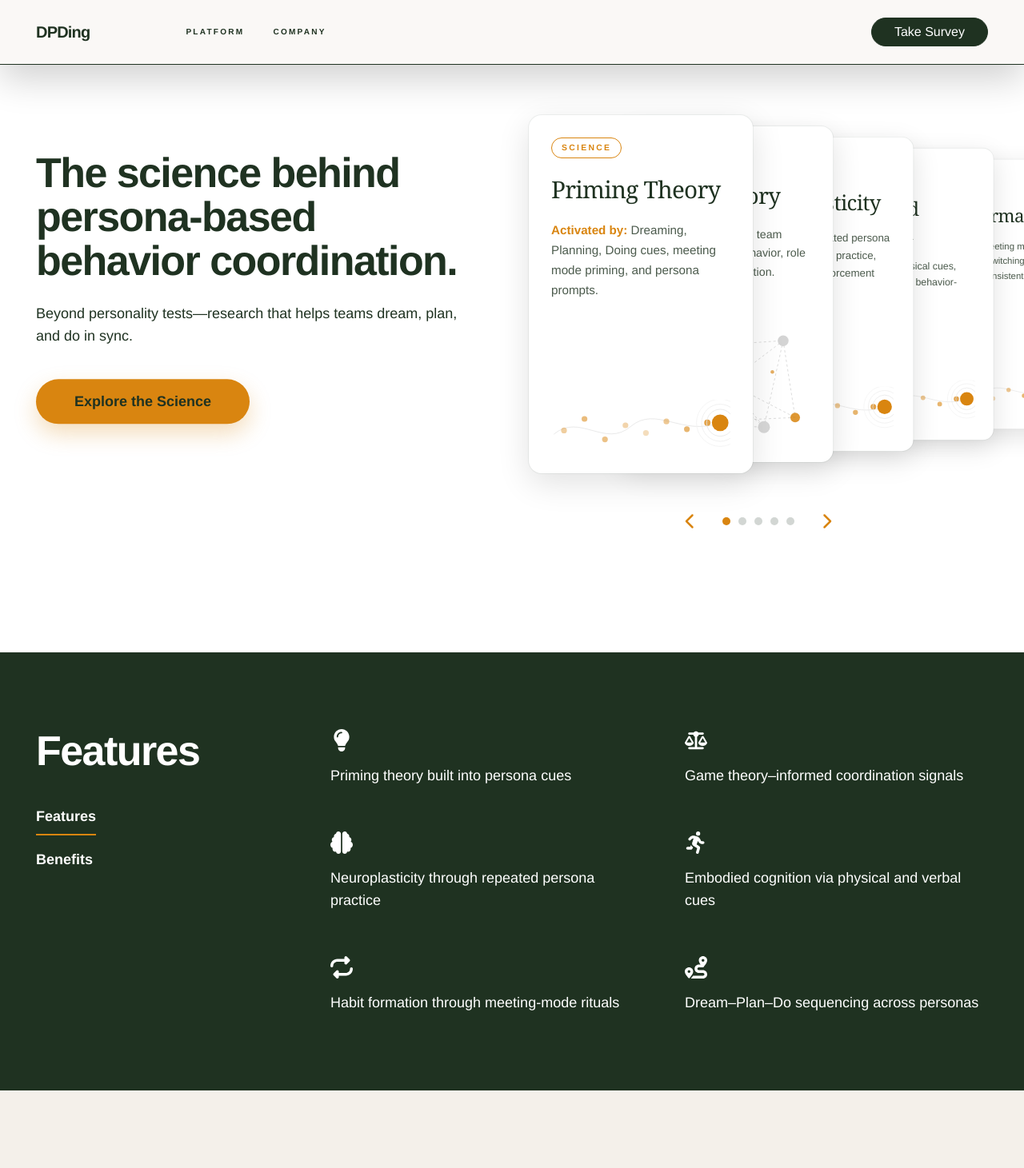
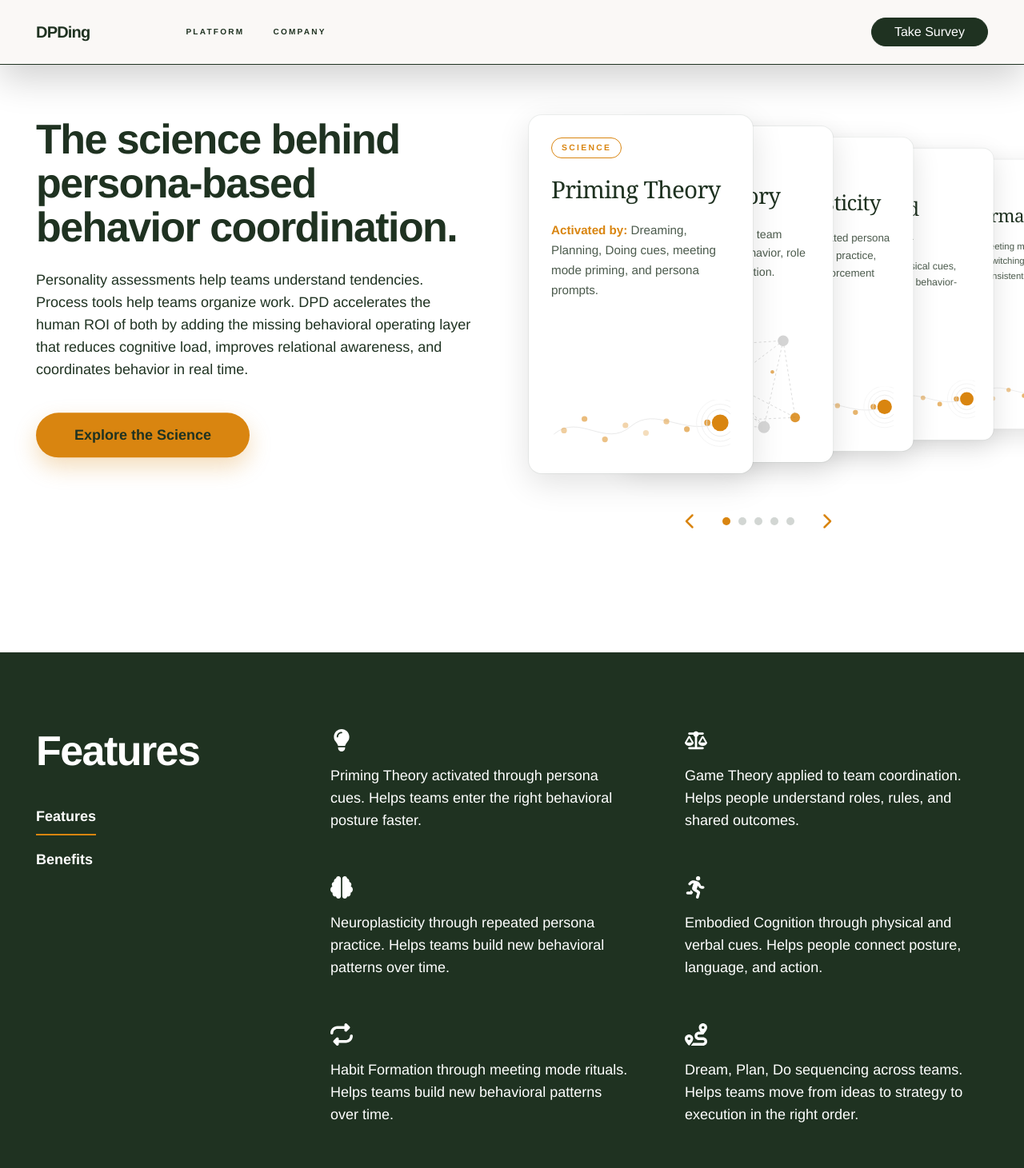
Before and after one commit to Nicolas3-G/dpd-marketing-web, a Next.js app: page /research in a window 1280 px wide. Shown: the top 1461 px of the page at 80% size. Built offline with nearby package versions, Linux system fonts and the light colour scheme.

Commit message:
refactor: text changes

```diff
--- a/app/research/research-features-data.ts
+++ b/app/research/research-features-data.ts
@@ -37,27 +37,27 @@ export const researchFeatureTabs: Record<
     heading: "Features",
     items: [
       {
-        label: "Priming theory built into persona cues",
+        label: "Priming Theory activated through persona cues. Helps teams enter the right behavioral posture faster.",
         Icon: FaLightbulb,
       },
       {
-        label: "Game theory–informed coordination signals",
+        label: "Game Theory applied to team coordination. Helps people understand roles, rules, and shared outcomes.",
         Icon: FaScaleBalanced,
       },
       {
-        label: "Neuroplasticity through repeated persona practice",
+        label: "Neuroplasticity through repeated persona practice. Helps teams build new behavioral patterns over time.",
         Icon: FaBrain,
       },
       {
-        label: "Embodied cognition via physical and verbal cues",
+        label: "Embodied Cognition through physical and verbal cues. Helps people connect posture, language, and action.",
         Icon: FaPersonRunning,
       },
       {
-        label: "Habit formation through meeting-mode rituals",
+        label: "Habit Formation through meeting mode rituals. Helps teams build new behavioral patterns over time.",
         Icon: FaRepeat,
       },
       {
-        label: "Dream–Plan–Do sequencing across personas",
+        label: "Dream, Plan, Do sequencing across teams. Helps teams move from ideas to strategy to execution in the right order.",
         Icon: FaRoute,
       },
     ],
@@ -67,27 +67,27 @@ export const researchFeatureTabs: Record<
     heading: "Benefits",
     items: [
       {
-        label: "Teams know when to dream, plan, and do together",
+        label: "Teams know when to Dream, Plan, and Do together. Creates shared timing, clearer meetings, and better flow.",
         Icon: FaUsers,
       },
       {
-        label: "Less friction between personality insight and execution",
+        label: "Less friction between insight and execution. Turns personality awareness and process tools into coordinated action.",
         Icon: FaListCheck,
       },
       {
-        label: "Shared cues reduce misalignment in meetings",
+        label: "Shared cues reduce meeting misalignment. Helps teams stop mixing modes and start moving together.",
         Icon: FaComments,
       },
       {
-        label: "Coaches gain a repeatable behavioral operating system",
+        label: "Coaches gain a repeatable behavioral operating system. Gives coaches a simple framework for helping clients move from awareness to action.",
         Icon: FaUserGraduate,
       },
       {
-        label: "Organizations increase ROI on existing tools",
+        label: "Organizations increase ROI on existing tools. Adds the missing behavioral layer that helps personality and process tools work harder.",
         Icon: FaChartLine,
       },
       {
-        label: "Individuals build self-awareness that transfers to action",
+        label: "Individuals build awareness that transfers into action. Strengthens self awareness, relational awareness, and persona dexterity.",
         Icon: FaFingerprint,
       },
     ],
--- a/app/research/research-hero.tsx
+++ b/app/research/research-hero.tsx
@@ -18,8 +18,7 @@ export function ResearchHero() {
             The science behind persona-based behavior coordination.
           </h1>
           <p className="mt-5 text-base font-normal text-custom-black sm:mt-6 sm:text-lg">
-            Beyond personality tests—research that helps teams dream, plan, and
-            do in sync.
+          Personality assessments help teams understand tendencies. Process tools help teams organize work. DPD accelerates the human ROI of both by adding the missing behavioral operating layer that reduces cognitive load, improves relational awareness, and coordinates behavior in real time.
           </p>
           <a
             href="/contact"
```
